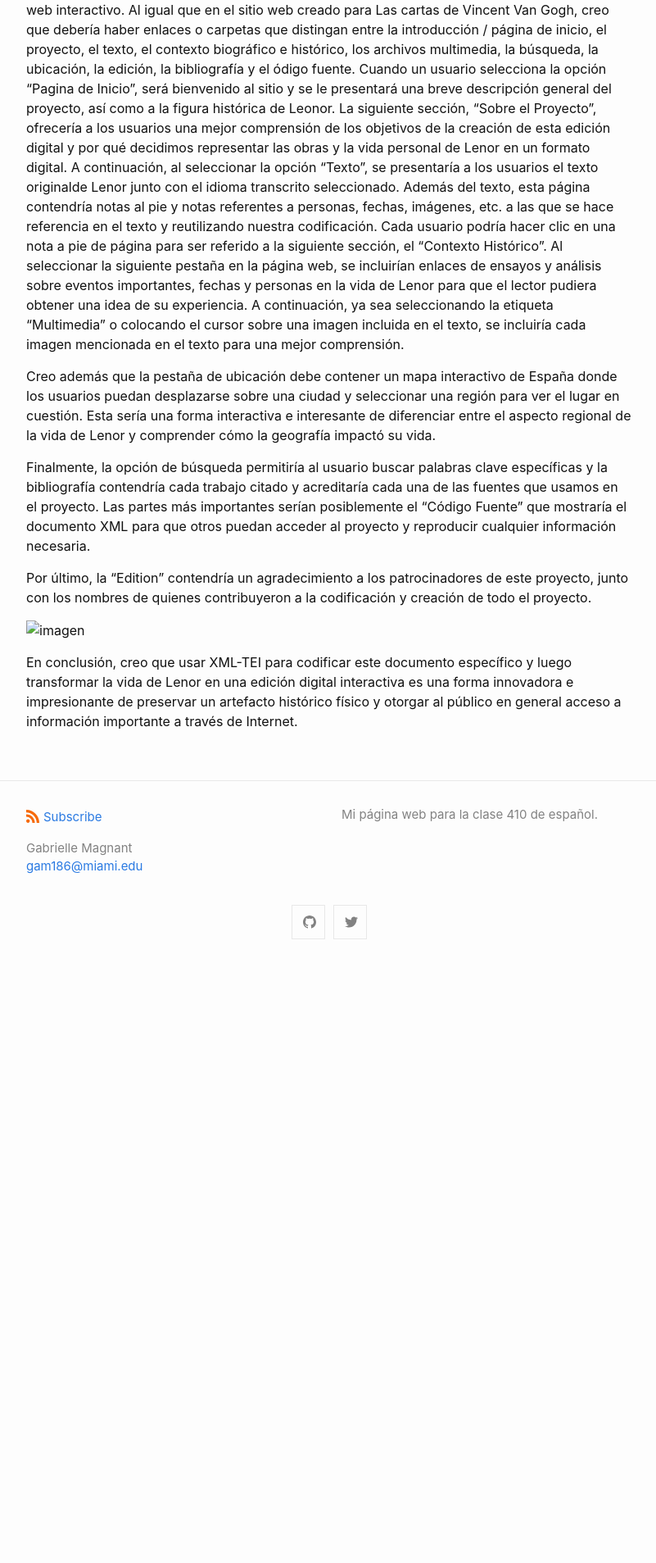
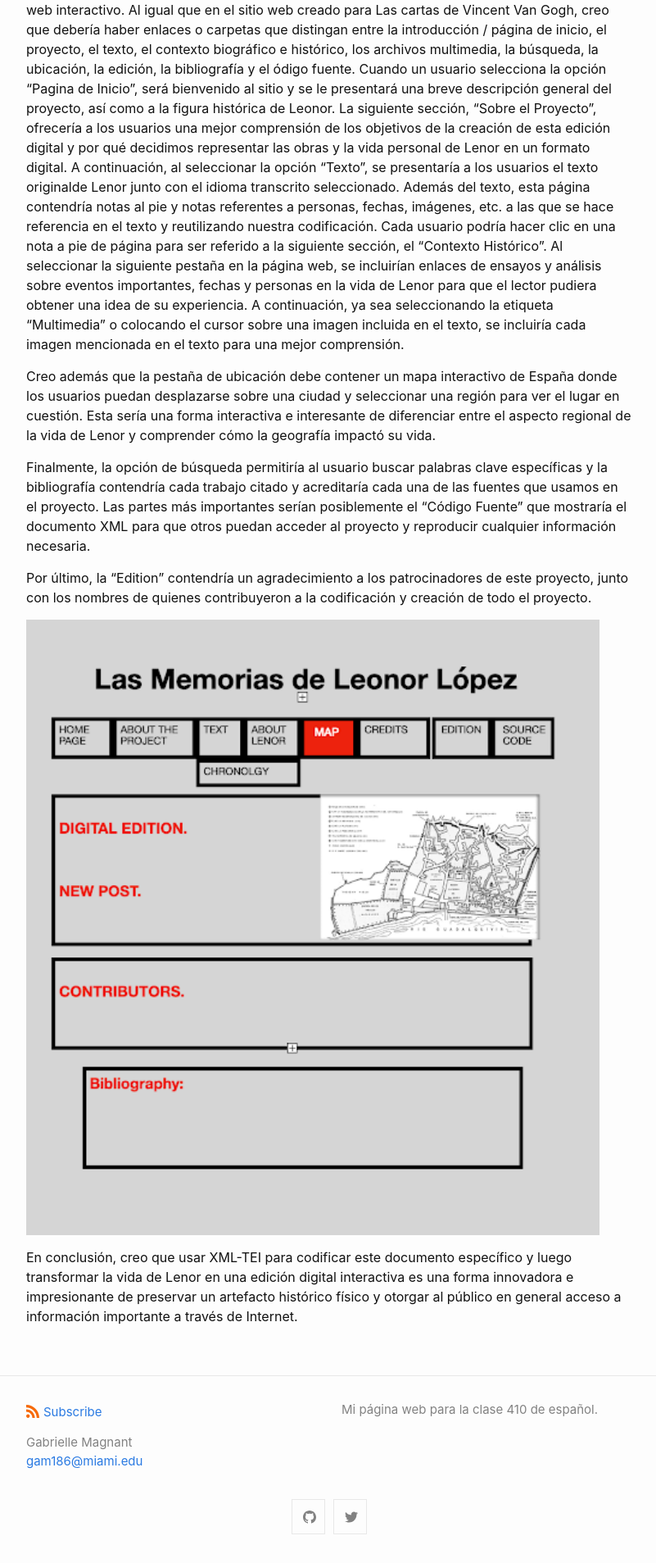
Before and after one commit to gmagnant00/gmagnant00.github.io, a Jekyll site: the page built from _posts/2021-10-27-ensayo2.md, in a window 1280 px wide. Shown: the part 1773-3680 px from the top of the page at 82% size, without its empty margins (238-1039 px from the left). Built offline with Jekyll 4.4.1, drawn with Linux system fonts in a browser that asks for light colours; before the commit the page ends 2954 px from its top, so only the background shows below that.

Commit message:
Update 2021-10-27-ensayo2.md

```diff
--- a/_posts/2021-10-27-ensayo2.md
+++ b/_posts/2021-10-27-ensayo2.md
@@ -31,7 +31,7 @@ Finalmente, la opción de búsqueda permitiría al usuario buscar palabras clave
 
 Por último, la “Edition” contendría un agradecimiento a los patrocinadores de este proyecto, junto con los nombres de quienes contribuyeron a la codificación y creación de todo el proyecto.
 
- <img src="/assets/lenormapa.png" alt="imagen" width="700">
+ <img src="/assets/images/lenormapa.png" alt="imagen" width="700">
 
 
   En conclusión, creo que usar XML-TEI para codificar este documento específico y luego transformar la vida de Lenor en una edición digital interactiva es una forma innovadora e impresionante de preservar un artefacto histórico físico y otorgar al público en general acceso a información importante a través de Internet.
```
